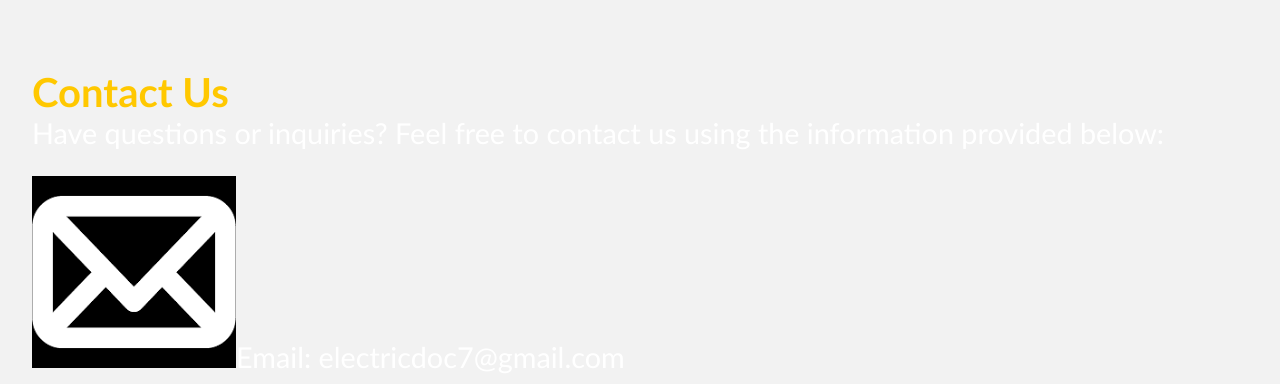
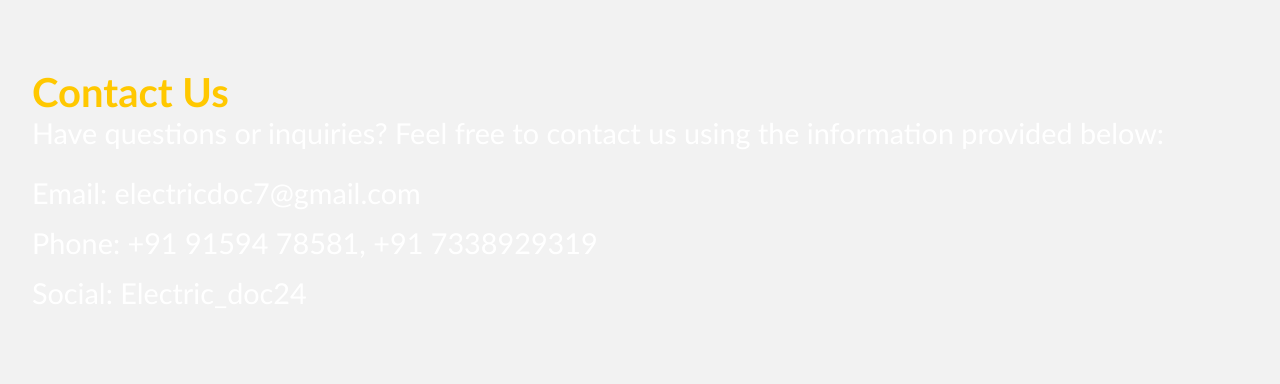
Before and after one commit to electricdoc24/Website, a plain HTML site: page index.html in a window 1280 px wide. Shown: the part 5618-6002 px from the top of the page. After the commit the page ends 5976 px from the top, so only its background shows below. Drawn offline with Linux system fonts and the light colour scheme.

Commit message:
Update index.html

```diff
--- a/index.html
+++ b/index.html
@@ -156,11 +156,11 @@ satisfaction of our valued customers.
                 Have questions or inquiries? Feel free to contact us using the information provided below:
             </p>
             <div class = "column-left"></div>
-            <ul >
+            <ul>
 
-                <li><img src="download.png"alt="Email Icon">Email: electricdoc7@gmail.com </li>
-                <li><img src="calllogo.png"alt="Call Icon">Phone: +91 91594 78581, +91 7338929319</li>
-                <li><img src="instalogo.png"alt="Insta Icon">Social: Electric_doc24 </li>
+                <li>Email: electricdoc7@gmail.com </li>
+                <li>Phone: +91 91594 78581, +91 7338929319</li>
+                <li>Social: Electric_doc24 </li>
             </ul>
         </div>
     </section>
```
